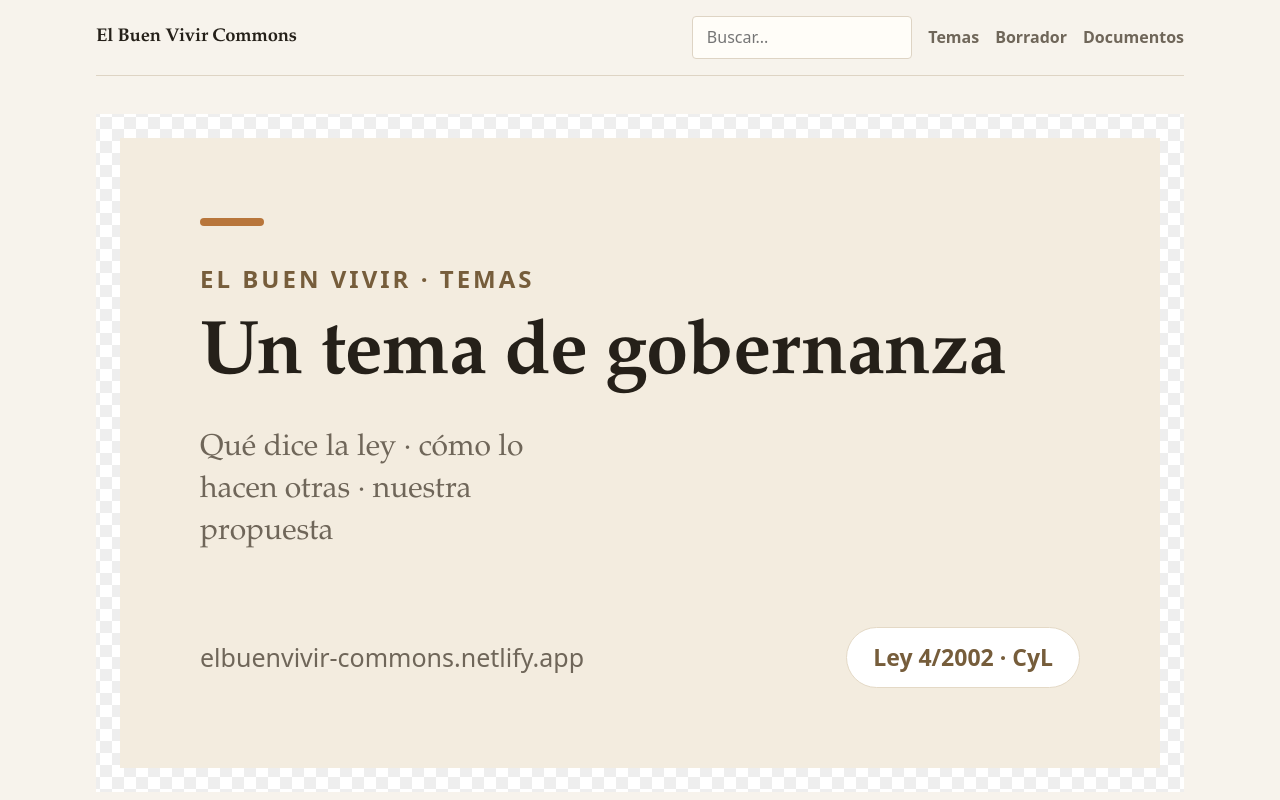
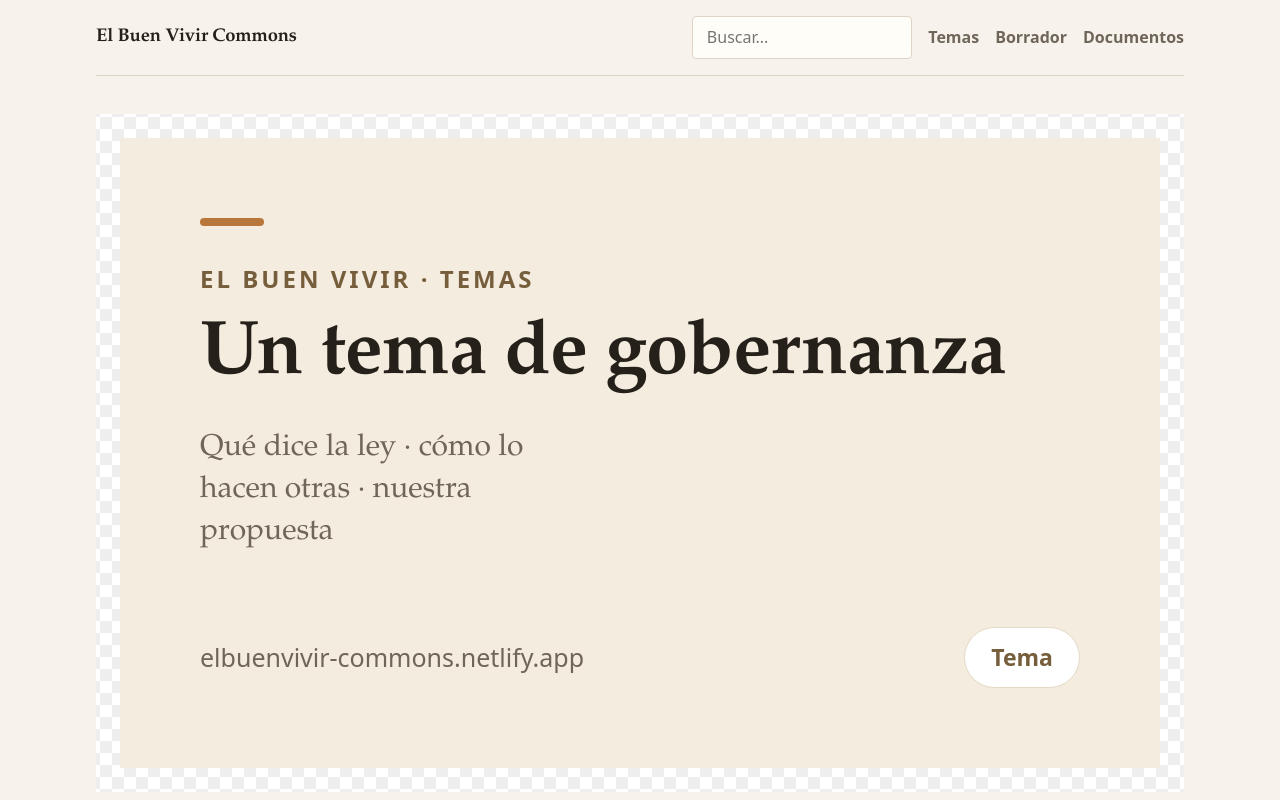
Before and after one commit to LuisSevillano/elbuenvivir-commons, a SvelteKit app: page /og-preview in a window 1280 px wide. Shown: the top 800 px of the page. Built offline with nearby package versions, Linux system fonts and the light colour scheme.

Commit message:
Show each topic category in the social image chip

```diff
--- a/src/routes/og-preview/+page.ts
+++ b/src/routes/og-preview/+page.ts
@@ -3,6 +3,7 @@ import { dev } from '$app/environment';
 import { loadConsultableTopic } from '$lib/content/loadConsultableTopics';
 import { loadDocument } from '$lib/content/loadDocuments';
 import { getDocumentDisplayTitle } from '$lib/content/documentDisplay';
+import { categoryLabels } from '$lib/content/labels';
 
 // Página de trabajo: renderiza la tarjeta OG en vivo para poder ajustarla y
 // para que el script de generación la "fotografíe". No es una página pública:
@@ -53,7 +54,7 @@ export function load({ url }) {
       title: topic ? topic.title : 'Un tema de gobernanza',
       supporting: 'Qué dice la ley · cómo lo hacen otras · nuestra propuesta',
       footer: SITE,
-      chip: 'Ley 4/2002 · CyL'
+      chip: topic ? categoryLabels[topic.category] : 'Tema'
     }
   };
 }
```
